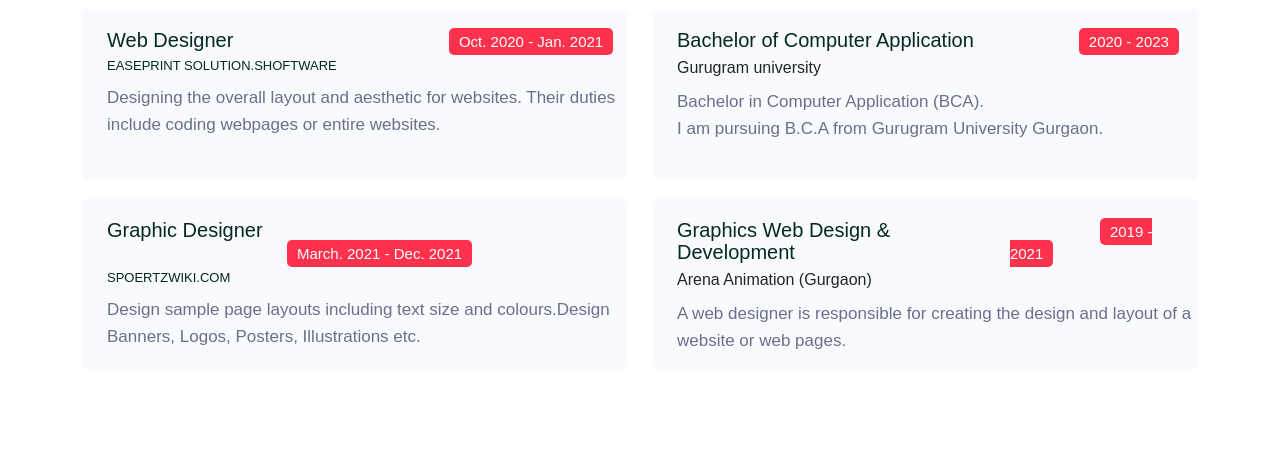
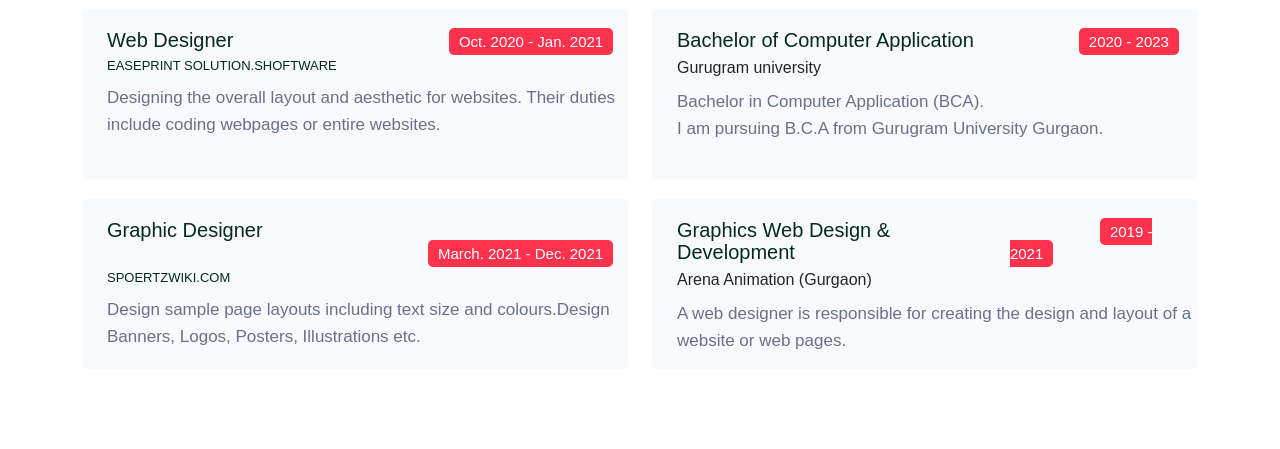
Before and after one commit to javed-mohd/irfan, a PHP site: page / in a window 1280 px wide. Shown: the part 1542-1991 px from the top of the page. Run offline with PHP 8.4, Linux system fonts and the light colour scheme; some libraries are stand-ins or nearby versions.

Commit message:
Add files via upload

```diff
--- a/index.html
+++ b/index.html
@@ -79,13 +79,13 @@
 			<div class="col-md-6">
 				<h2>EXPERIENCE</h2>
 				<div class="col-md-12 col_first">
-					<h5>Web Designer <span class="spa_exp">Oct. 2020 - Jan. 2021</span></h5>
+					<h5>Web Designer <span class="spa_exp do_od">Oct. 2020 - Jan. 2021</span></h5>
 					<h6 class="h6_exp">EASEPRINT SOLUTION.SHOFTWARE</h6>
 					<p>Designing the overall layout and aesthetic for websites. Their duties include coding webpages or entire websites.</p>
 				</div>
 
 				<div class="col-md-12 height_top">
-					<h5>Graphic Designer <div class="non"> <span class="spa_exp spa_gra">March. 2021 - Dec. 2021</span></div></h5>
+					<h5>Graphic Designer <div class="non"> <span class="spa_exp  spa_gra do_od_2">March. 2021 - Dec. 2021</span></div></h5>
 					<h6 class="h6_exp sportz">SPOERTZWIKI.COM</h6>
                     <p>Design sample page layouts including text size and colours.Design Banners, Logos, Posters, Illustrations etc.</p>
 				</div>
--- a/responsive.css
+++ b/responsive.css
@@ -96,6 +96,10 @@
 {
     margin-left: 14em !important;
 }
+.do_od_2
+{
+    margin-left: 9.3em !important;
+}
 .non_non{
    display: block;
 }
--- a/style.css
+++ b/style.css
@@ -184,9 +184,16 @@
 	margin-top: 20px;
 	background-color: #F8FAFE;
 }
+.do_od
+{
+	margin-left: 14em;
+}
+.do_od_2
+{
+	margin-left: 21.4em !important;
+}
 .spa_exp
 {
-	margin-left: 14em;
 	font-size: 15px;
 	line-height: 16px;
 	color: #fff;
```
